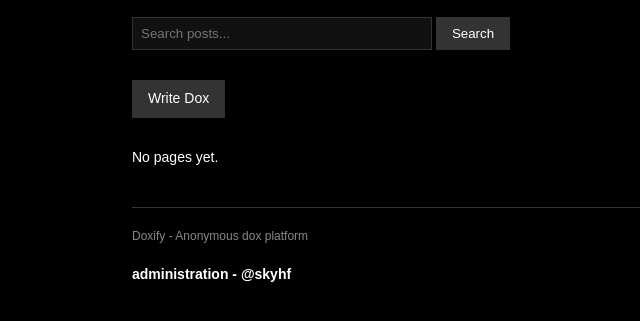
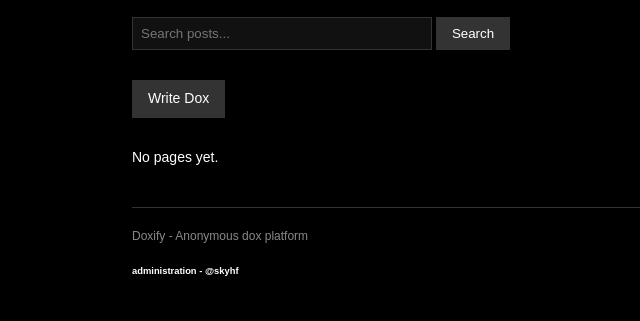
Before and after one commit to HYRIDIP/doxify, a plain HTML site: page index.html in a window 1280 px wide. Shown: the part 107-428 px from the top of the page, without its empty margins (28-668 px from the left). Drawn offline with Linux system fonts and the light colour scheme.

Commit message:
Update index.html

```diff
--- a/index.html
+++ b/index.html
@@ -222,7 +222,7 @@
         <footer>
             Doxify - Anonymous dox platform
         </footer>
-        <h4>administration - @skyhf</h4>
+        <h6>administration - @skyhf</h6>
     </div>
 
     <script>
```
